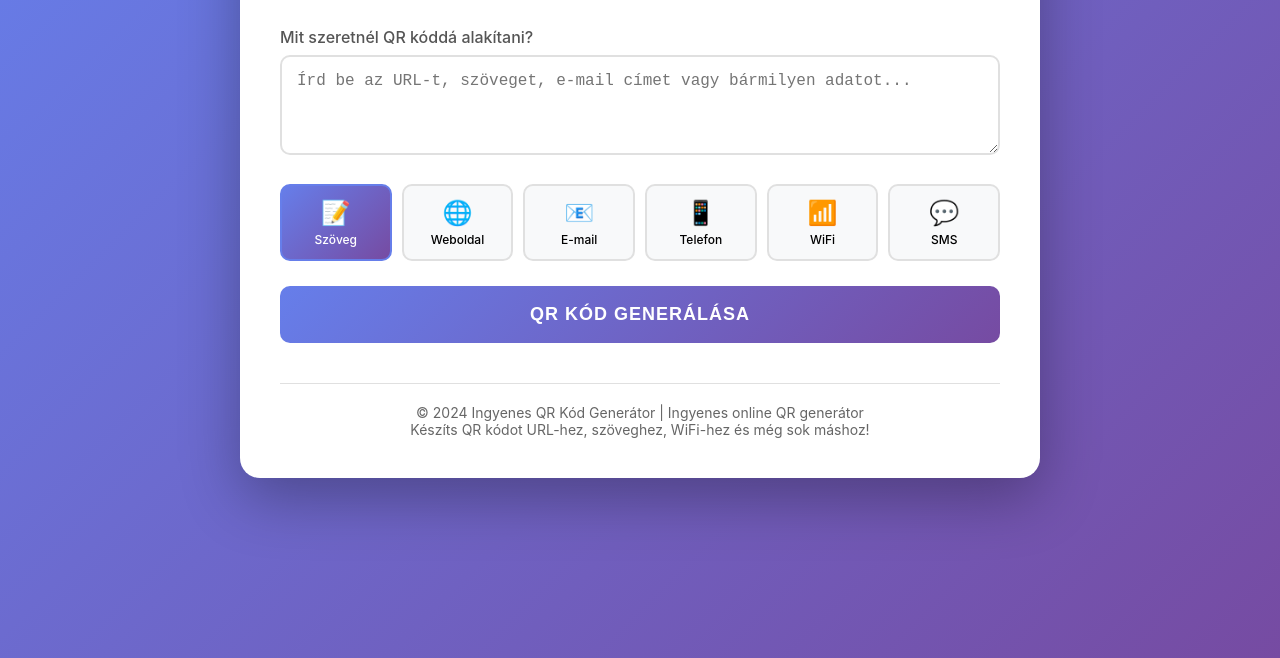
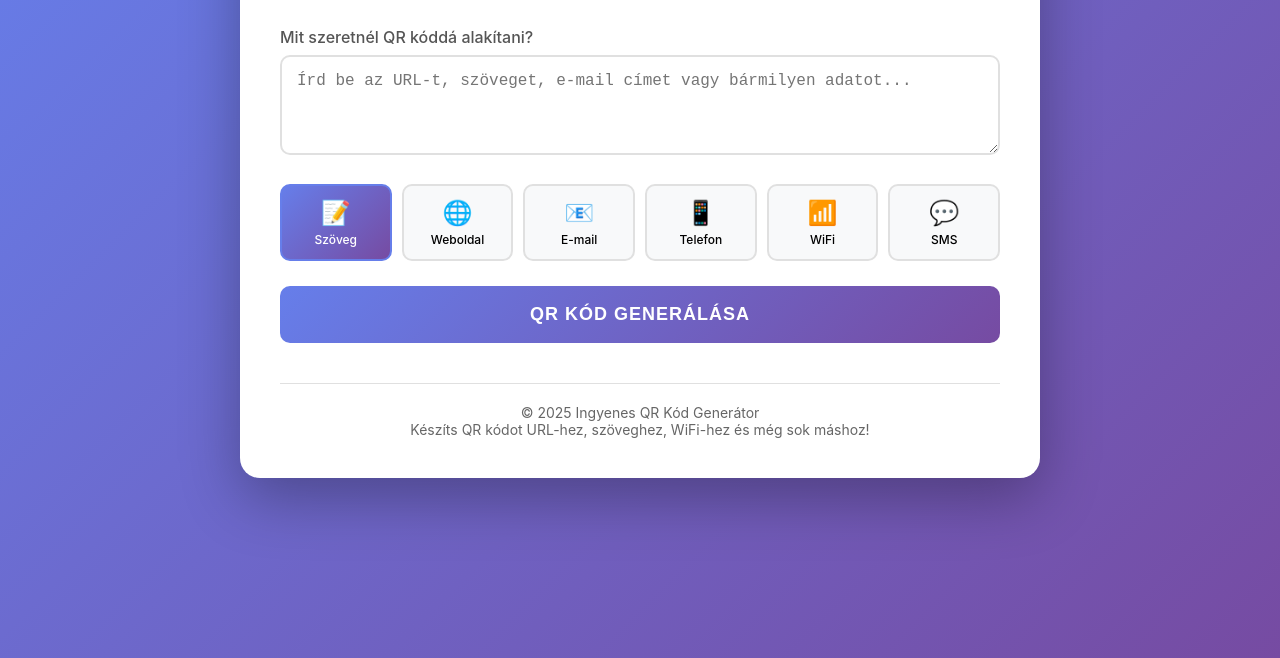
Before and after one commit to moneyshot1234/ingyenqr.hu, a plain HTML site: page index.html in a window 1280 px wide. Shown: the part 142-800 px from the top of the page. Drawn offline with Linux system fonts and the light colour scheme.

Commit message:
Update footer copyright year to 2025

```diff
--- a/index.html
+++ b/index.html
@@ -280,7 +280,7 @@
         </div>
 
         <footer>
-            <p>© 2024 Ingyenes QR Kód Generátor | Ingyenes online QR generátor</p>
+            <p>© 2025 Ingyenes QR Kód Generátor</p>
             <p>Készíts QR kódot URL-hez, szöveghez, WiFi-hez és még sok máshoz!</p>
         </footer>
     </div>
```
